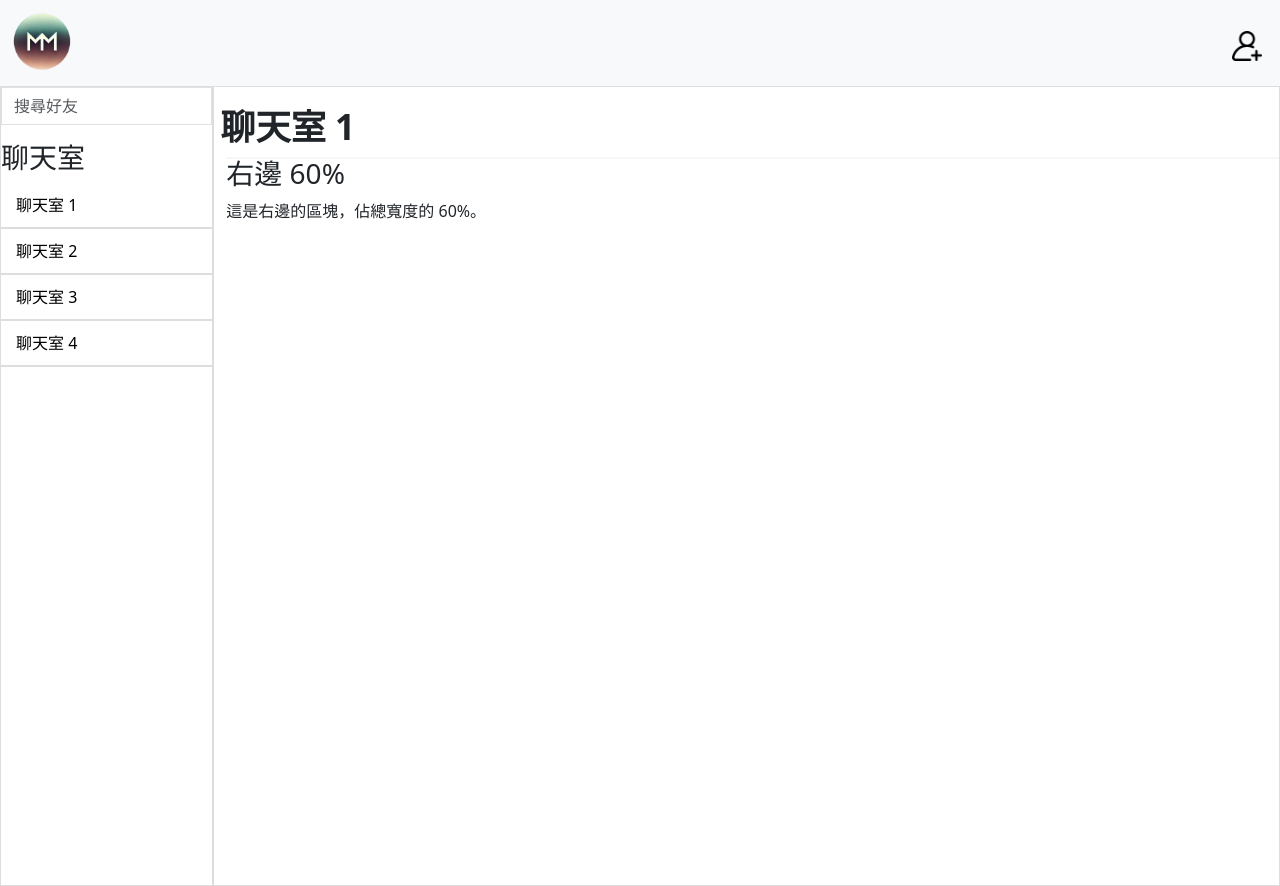
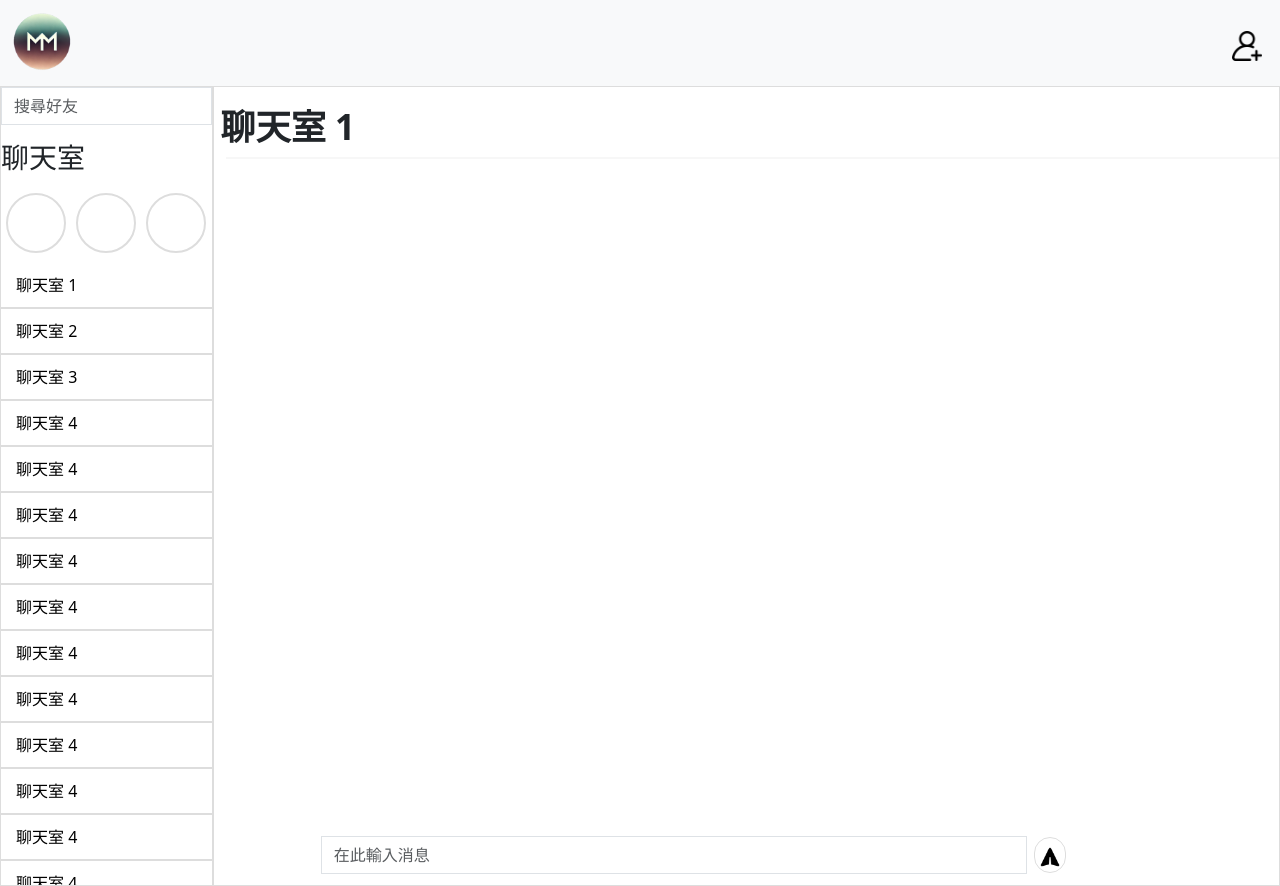
Before and after one commit to Adrian3314/Messengers-and-Notes, a Flask app: page / in a window 1280 px wide. Run offline with Flask 3, Linux system fonts and the light colour scheme.

Commit message:
home更新

```diff
--- a/static/styles.css
+++ b/static/styles.css
@@ -1,12 +1,39 @@
+.navbar{
+    position: fixed;
+    width: 100%;
+    height: 30%;
+    z-index: 1000;
+}
 .navbar-logo {
     width: 60px;
     height: 60px;
     border-radius: 50%;
     object-fit: cover;
 }
+.navbar-logo {
+    width: 60px;
+    height: 60px;
+    border-radius: 50%;
+    object-fit: cover;
+}
+.add-friend-btn {
+    background: none;
+    border: none;
+    font-size: 1.5rem;
+    color: #000;
+}
+.add-friend-btn:hover {
+    color: #007bff; /* 滑鼠懸停效果 */
+}
+
 .content {
     padding: 20px;
     border: 1px solid #ddd; /* 區塊的邊框 */
+}
+.container-left {
+    max-height: 100vh; /* 最大高度設為視窗高度 */
+    overflow-y: auto;  /* 啟用垂直滾動 */
+    padding-right: 15px; /* 右邊間距，防止滾動條遮擋內容 */
 }
 .container-right{
     overflow: auto; /* 如果內容超出高度，則添加滾動條 */
@@ -40,21 +67,8 @@
     border-radius: 0 !important;
 }
 
-.navbar-logo {
-    width: 60px;
-    height: 60px;
-    border-radius: 50%;
-    object-fit: cover;
-}
-.add-friend-btn {
-    background: none;
-    border: none;
-    font-size: 1.5rem;
-    color: #000;
-}
-.add-friend-btn:hover {
-    color: #007bff; /* 滑鼠懸停效果 */
-}
+
+
 .container-right hr {
     position: absolute;
     top: 70px; /* 距離頂部 30px */
@@ -70,3 +84,65 @@
     font-weight: bold;
     margin: 0;
 }
+
+body{
+
+}
+
+.chat-input {
+    position: absolute;
+    bottom: 0;
+    right: 0;
+    left: 0;
+    padding: 0 10% 1% 10%;
+    width: 90%;
+    display: flex;
+    align-items: center;
+    justify-content: space-between;
+}
+
+.send-btn {
+    background-color: #00000000;
+    padding: 5px;
+    margin-left: 1%;
+    border: 1px solid #ddd;
+    border-radius: 100px;
+}
+
+.send-btn img {
+    width: 20px; /* 設定圖示大小 */
+    height: 20px;
+}
+
+.send-btn:hover {
+    background-color: #cfcfcfc3; /* 按鈕懸停效果 */
+}
+
+.circle-container {
+    display: flex;
+    overflow-x: auto; /* 启用水平滚动 */
+    gap: 10px; /* 圆形之间的间隔 */
+    padding: 10px 5px;
+}
+
+.circle {
+    width: 60px;
+    height: 60px;
+    border: 2px solid #ddd; /* 空心圓的邊框顏色 */
+    border-radius: 50%; /* 圓形 */
+    background-color: transparent; /* 圓形內部是透明的 */
+    flex-shrink: 0; /* 防止圓形被縮小 */
+}
+
+.circle-container::-webkit-scrollbar {
+    height: 8px; /* 滾動條高度 */
+}
+
+.circle-container::-webkit-scrollbar-thumb {
+    background-color: #aaa; /* 滾動條的顏色 */
+    border-radius: 10px;
+}
+
+.circle-container::-webkit-scrollbar-track {
+    background: #f1f1f1; /* 滾動條的背景顏色 */
+}
--- a/templates/home.html
+++ b/templates/home.html
@@ -4,7 +4,7 @@
     <meta charset="UTF-8">
     <meta name="viewport" content="width=device-width, initial-scale=1.0">
     <title>Document</title>
-    <link href="static/styles.css" rel="stylesheet">
+    <link href="../static/styles.css" rel="stylesheet">
     <!-- Bootstrap CSS -->
     <link href="https://cdn.jsdelivr.net/npm/bootstrap@5.3.1/dist/css/bootstrap.min.css" rel="stylesheet">
 </head>
@@ -13,11 +13,11 @@
     <nav class="navbar navbar-expand-lg navbar-light bg-light">
         <div class="container-fluid">
             <a class="navbar-brand" href="#">
-                <img src="static/Mm_logo01.png" alt="Logo" class="navbar-logo">
+                <img src="../static/Mm_logo01.png" alt="Logo" class="navbar-logo">
             </a>
             <!-- 導航列右側的 Icon 按鈕 -->
             <button class="add-friend-btn" data-bs-toggle="modal" data-bs-target="#addFriendModal">
-                <img src="static/add_icon.png" alt="Add Friend" width="30" height="30">
+                <img src="../static/add_icon.png" alt="Add Friend" width="30" height="30">
             </button>
         </div>
     </nav>
@@ -26,23 +26,52 @@
         <div class="row">
             <!-- 左邊區塊 (40%) -->
             <div class="col-sm-2 p-0 content container-left">
+                <!-- 搜尋列 -->
                 <form class="mb-3">
                     <input type="text" class="form-control" placeholder="搜尋好友" aria-label="搜尋好友">
                 </form>
                 <h3>聊天室</h3>
-                <!-- 搜尋列 -->
+                <!-- 便利貼 -->
+                <div class="circle-container">
+                    <div class="circle"></div>
+                    <div class="circle"></div>
+                    <div class="circle"></div>
+                    <div class="circle"></div>
+                    <div class="circle"></div>
+                    <div class="circle"></div>
+                </div>
+                <!-- 聊天室連結 -->
                 <a href="#" class="chat-link">聊天室 1</a>
                 <a href="#" class="chat-link">聊天室 2</a>
                 <a href="#" class="chat-link">聊天室 3</a>
                 <a href="#" class="chat-link">聊天室 4</a>
+                <a href="#" class="chat-link">聊天室 4</a>
+                <a href="#" class="chat-link">聊天室 4</a>
+                <a href="#" class="chat-link">聊天室 4</a>
+                <a href="#" class="chat-link">聊天室 4</a>
+                <a href="#" class="chat-link">聊天室 4</a>
+                <a href="#" class="chat-link">聊天室 4</a>
+                <a href="#" class="chat-link">聊天室 4</a>
+                <a href="#" class="chat-link">聊天室 4</a>
+                <a href="#" class="chat-link">聊天室 4</a>
+                <a href="#" class="chat-link">聊天室 4</a>
+                <a href="#" class="chat-link">聊天室 4</a>
+                <a href="#" class="chat-link">聊天室 4</a>
+                <a href="#" class="chat-link">聊天室 4</a>
             </div>
             <!-- 右邊區塊 (60%) -->
-            <div class="col-sm-10 content container-right">
+            <div class="col-sm-10 content container-right" style="overflow: hidden;position: relative;">
                 <h4 class="chat-title">聊天室 1</h4>
                 <hr class="custom-line">
-                <h3>右邊 60%</h3>
-                <p>這是右邊的區塊，佔總寬度的 60%。</p>
+                <!-- 在右邊區塊底部新增固定的輸入框 -->
+                <div class="chat-input">
+                    <input type="text" class="form-control" placeholder="在此輸入消息">
+                    <button class="send-btn" type="button">
+                        <img src="../static/send.png" alt="Send" width="24" height="24">
+                    </button>
+                </div>
             </div>
+
         </div>
     </div>
 
```
Also changed, not shown: static/send.png (added).
